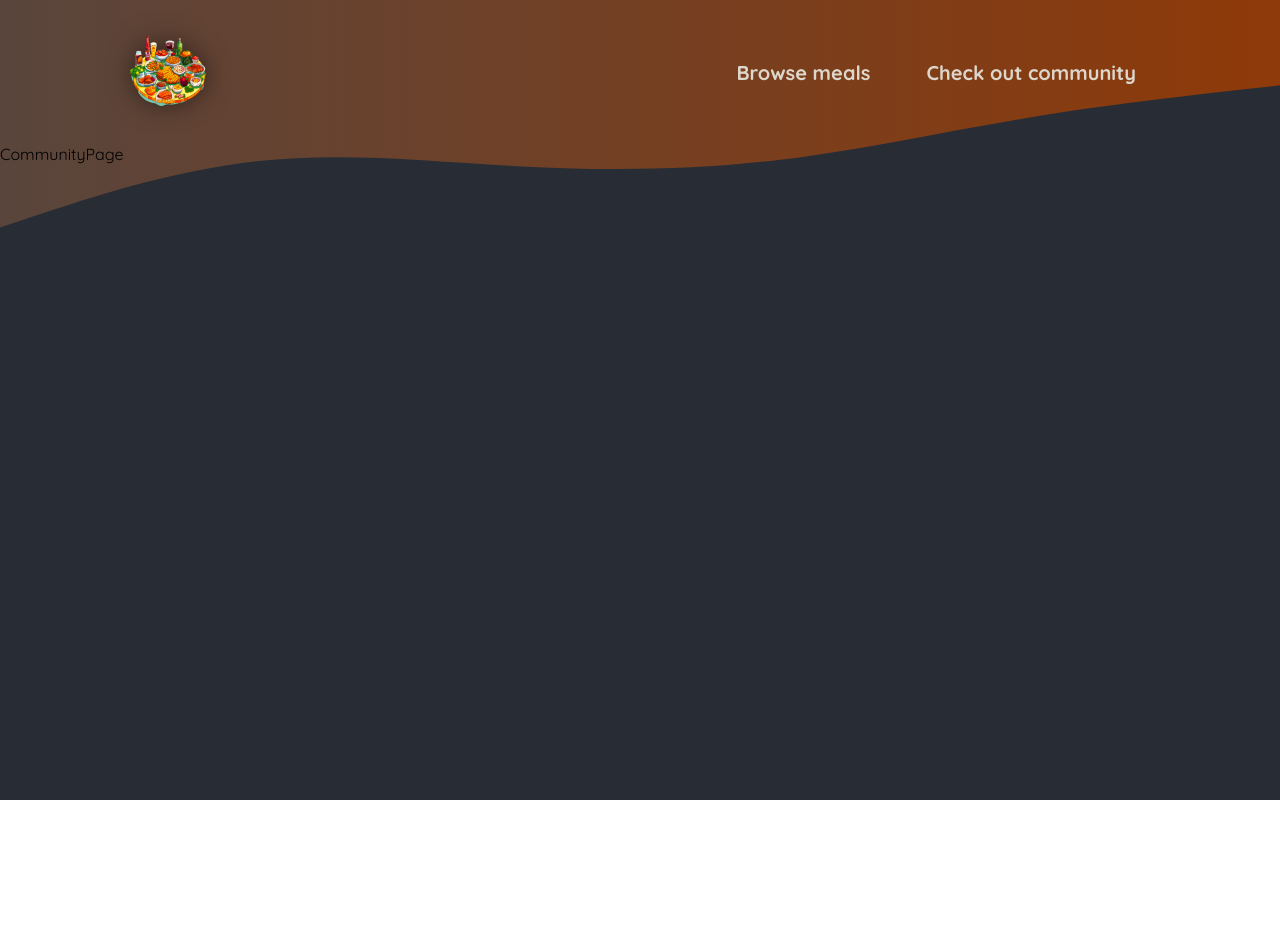
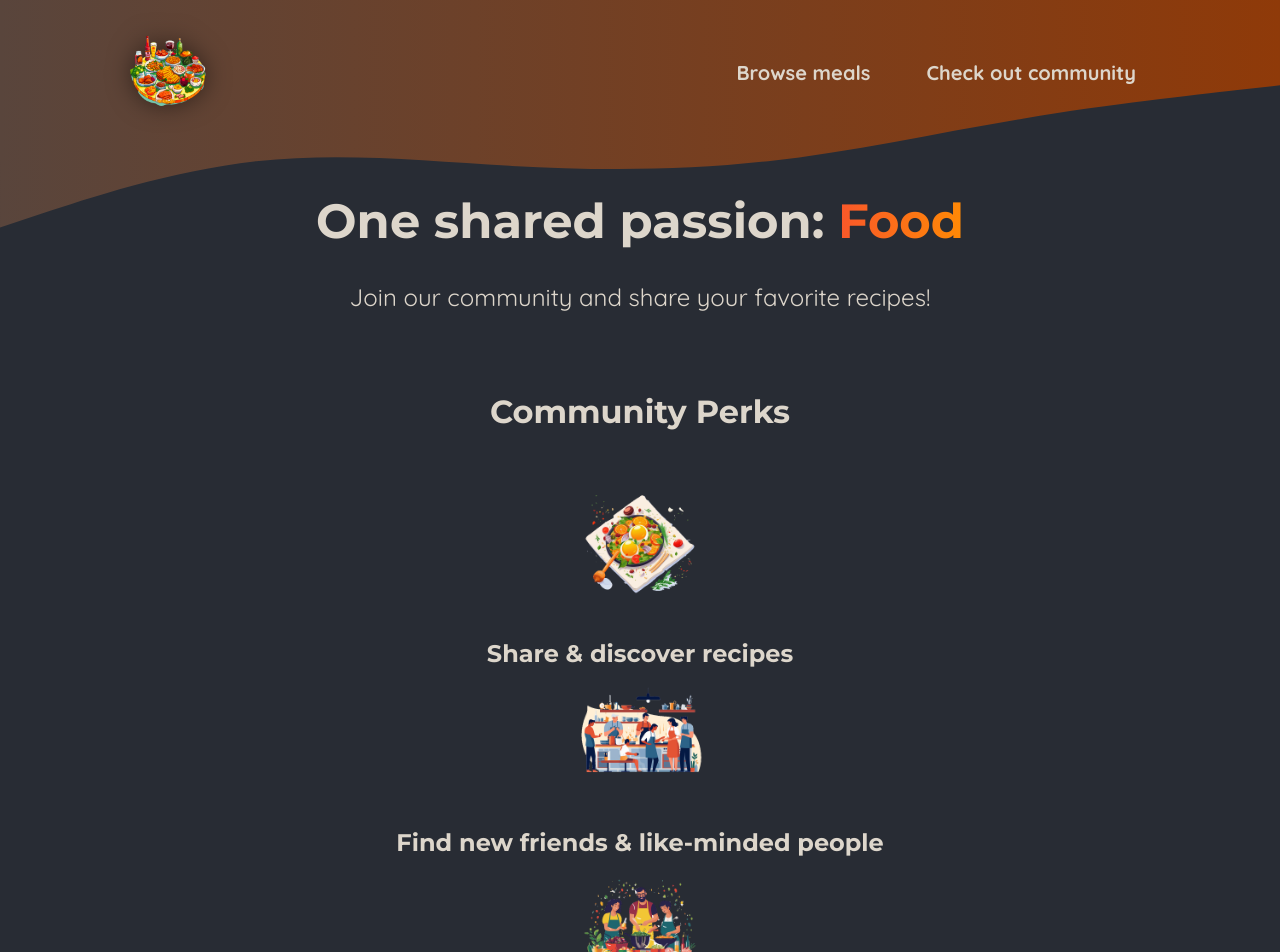
Before and after one commit to damanraaj/next-foodies, a Next.js app: page /community in a window 1280 px wide. Shown: the top 952 px of the page. Before the commit the page ends 800 px from the top, so only its background shows below. Built offline with nearby package versions, Linux system fonts and the light colour scheme.

Commit message:
update community page

```diff
--- a/app/community/page.js
+++ b/app/community/page.js
@@ -1,9 +1,40 @@
-import React from 'react'
+import Image from "next/image";
 
-const CommunityPage = () => {
+import mealIcon from "@/assets/icons/meal.png";
+import communityIcon from "@/assets/icons/community.png";
+import eventsIcon from "@/assets/icons/events.png";
+import classes from "./page.module.css";
+
+export default function CommunityPage() {
   return (
-    <div>CommunityPage</div>
-  )
+    <>
+      <header className={classes.header}>
+        <h1>
+          One shared passion: <span className={classes.highlight}>Food</span>
+        </h1>
+        <p>Join our community and share your favorite recipes!</p>
+      </header>
+      <main className={classes.main}>
+        <h2>Community Perks</h2>
+
+        <ul className={classes.perks}>
+          <li>
+            <Image src={mealIcon} alt="A delicious meal" />
+            <p>Share & discover recipes</p>
+          </li>
+          <li>
+            <Image src={communityIcon} alt="A crowd of people, cooking" />
+            <p>Find new friends & like-minded people</p>
+          </li>
+          <li>
+            <Image
+              src={eventsIcon}
+              alt="A crowd of people at a cooking event"
+            />
+            <p>Participate in exclusive events</p>
+          </li>
+        </ul>
+      </main>
+    </>
+  );
 }
-
-export default CommunityPage
--- /dev/null
+++ b/app/community/page.module.css
@@ -0,0 +1,61 @@
+.header {
+  gap: 3rem;
+  margin: 3rem auto 5rem auto;
+  width: 90%;
+  max-width: 75rem;
+  color: #ddd6cb;
+  font-size: 1.5rem;
+  text-align: center;
+}
+
+.header h1 {
+  font-family: "Montserrat", sans-serif;
+}
+
+.highlight {
+  background: linear-gradient(90deg, #f9572a, #ff8a05);
+  background-clip: text;
+  -webkit-background-clip: text;
+  -webkit-text-fill-color: transparent;
+}
+
+.main {
+  width: 90%;
+  max-width: 40rem;
+  margin: 0 auto;
+  text-align: center;
+}
+
+.main h2 {
+  font-family: "Montserrat", sans-serif;
+  font-size: 2rem;
+  margin-bottom: 3rem;
+  color: #ddd6cb;
+}
+
+.perks {
+  list-style: none;
+  margin: 3rem 0;
+  padding: 0;
+}
+
+.perks li {
+  display: flex;
+  flex-direction: column;
+  align-items: center;
+  gap: 2rem;
+}
+
+.perks img {
+  width: 8rem;
+  height: 8rem;
+  object-fit: contain;
+}
+
+.perks p {
+  font-family: "Montserrat", sans-serif;
+  font-size: 1.5rem;
+  font-weight: bold;
+  margin: 0;
+  color: #ddd6cb;
+}
```
